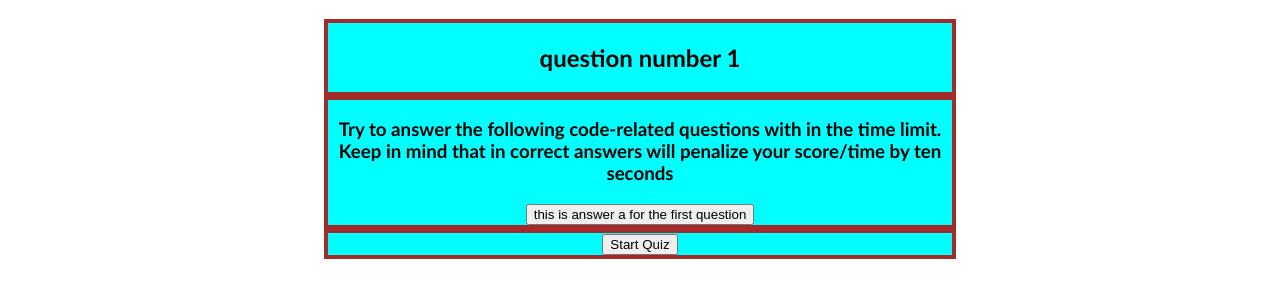
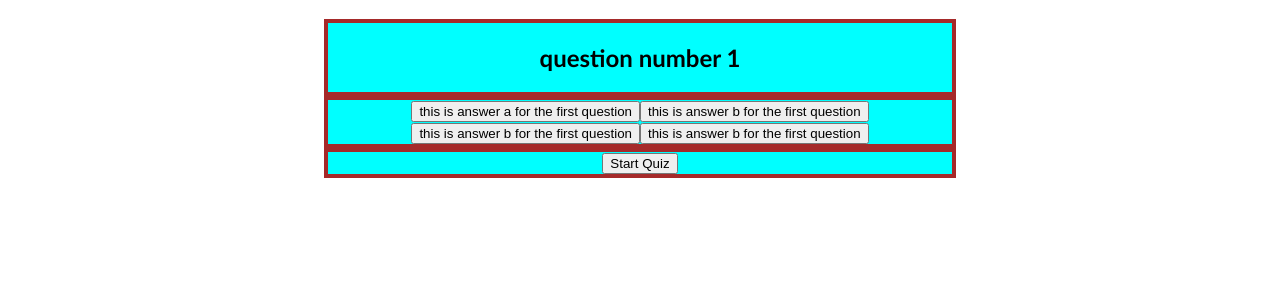
Before and after one commit to abrahampre/coding-quiz-challenge-texas-parks-wild-life, a plain HTML site: page index.html in a window 1280 px wide. Both pictures are taken after a click on the button "Start Quiz". Shown: the part 71-368 px from the top of the page. Drawn offline with Linux system fonts and the light colour scheme.

Commit message:
added four buttons

```diff
--- a/assets/css/style.css
+++ b/assets/css/style.css
@@ -8,6 +8,10 @@ header{
 body{
     font-family:'Gill Sans', 'Gill Sans MT', Calibri, 'Trebuchet MS', sans-serif;
 
+}
+.btn{
+    justify-content: center;
+    flex: 1;
 }
 
 .flex-container{
@@ -27,4 +31,5 @@ body{
     border: 4px solid brown;
     flex: 1;
     align-content: center;
+    flex-wrap: wrap;
 }
--- a/assets/js/script.js
+++ b/assets/js/script.js
@@ -90,6 +90,9 @@ var insertElements=  function(){
     var questionContent =  pageContentEl.querySelector("#question-content");
     questionContent.innerHTML = questions[0];
 
+    // remove instructions
+    buttonContainer.querySelector("#instructions").remove()
+
     // create button element then insert button to div area
     var firstSelection = document.createElement("button");
     firstSelection.className = "btn";
@@ -97,6 +100,25 @@ var insertElements=  function(){
     firstSelection.setAttribute("answer-id", answerA[0]["answer-id"]);
     buttonContainer.appendChild(firstSelection);
 
+
+    var secondSelection = document.createElement("button");
+    secondSelection.className = "btn";
+    secondSelection.textContent = answerB[0].optionB;
+    secondSelection.setAttribute("answer-id", answerB[0]["answer-id"]);
+    buttonContainer.appendChild(secondSelection);
+
+    var thirdSelection = document.createElement("button");
+    thirdSelection.className = "btn";
+    thirdSelection.textContent = answerC[0].optionC;
+    thirdSelection.setAttribute("answer-id", answerC[0]["answer-id"]);
+    buttonContainer.appendChild(thirdSelection);
+
+    var fourthSelection = document.createElement("button");
+    fourthSelection.className = "btn";
+    fourthSelection.textContent =  answerD[0].optionD;
+    fourthSelection.setAttribute ("answer-id",answerD[0]["answer-id"]);
+    buttonContainer.appendChild(fourthSelection);
+
 }
 
 
--- a/index.html
+++ b/index.html
@@ -21,7 +21,7 @@
             </div>
 
             <div id="button-container">
-                <h3>Try to answer the following code-related questions with in the time limit. Keep in mind that in correct answers will penalize your score/time by ten seconds</h3>
+                <h3 id="instructions">Try to answer the following code-related questions with in the time limit. Keep in mind that in correct answers will penalize your score/time by ten seconds</h3>
             </div>
 
             <div id="btn-container">
```
